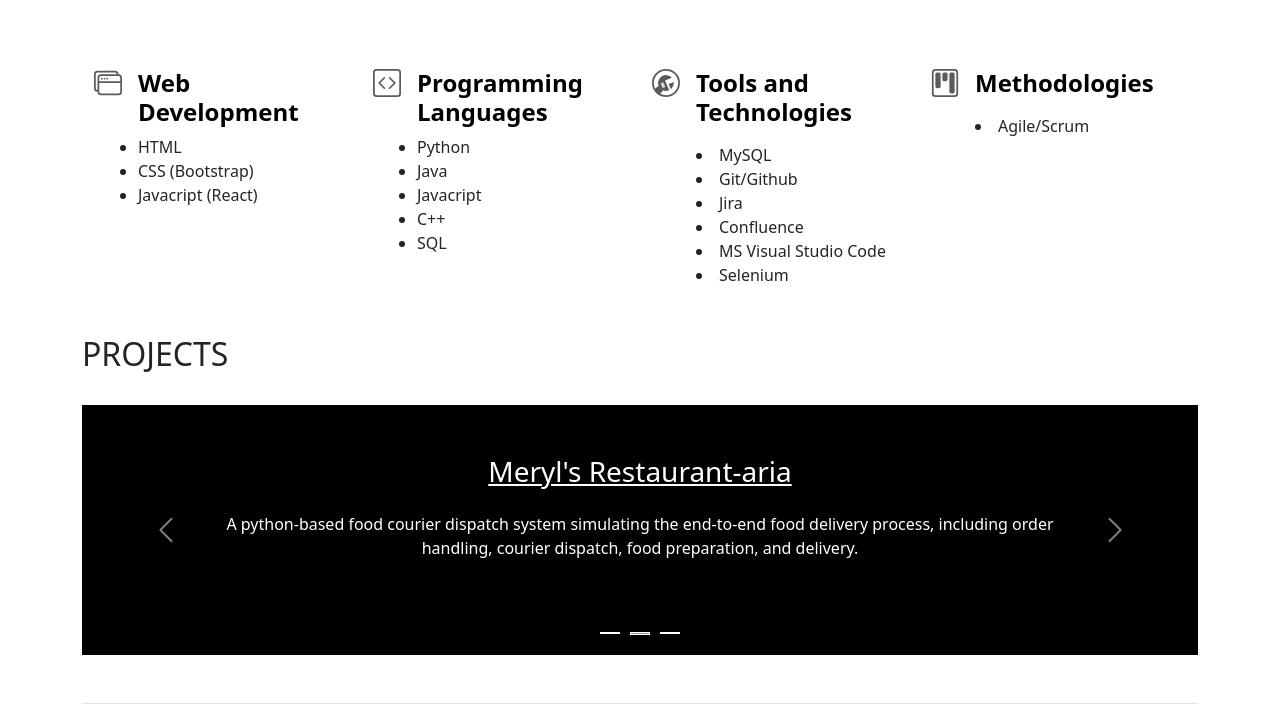
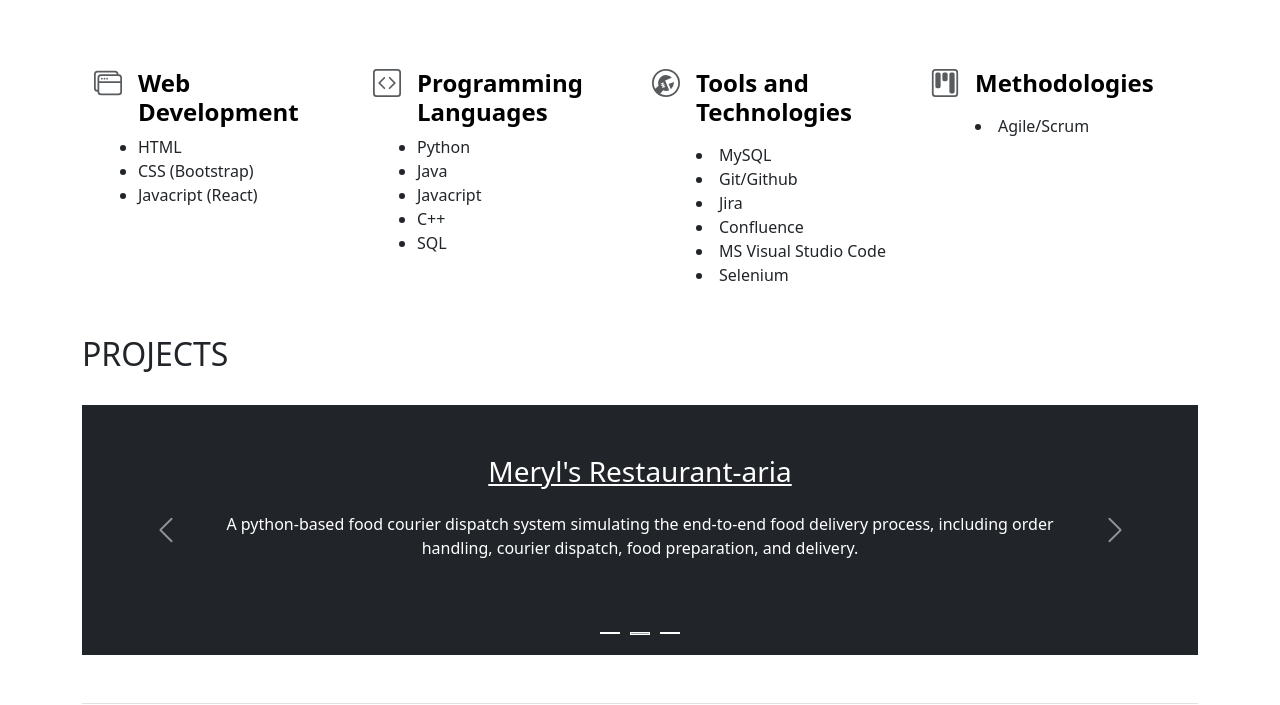
Before and after one commit to merylmarasigan/Personal-Site, a plain HTML site: page index.html in a window 1280 px wide. Shown: the part 1921-2626 px from the top of the page. Drawn offline with nearby package versions, Linux system fonts and the light colour scheme.

Commit message:
changed carousel background color

```diff
--- a/style.css
+++ b/style.css
@@ -152,7 +152,7 @@ html {
 
 /* carousel */
 .carousel-item {
-    background-color: black;
+    background-color: #212529;
     color: white;
     padding: 50px;
     height: 250px; /* Adjust as needed */
```
